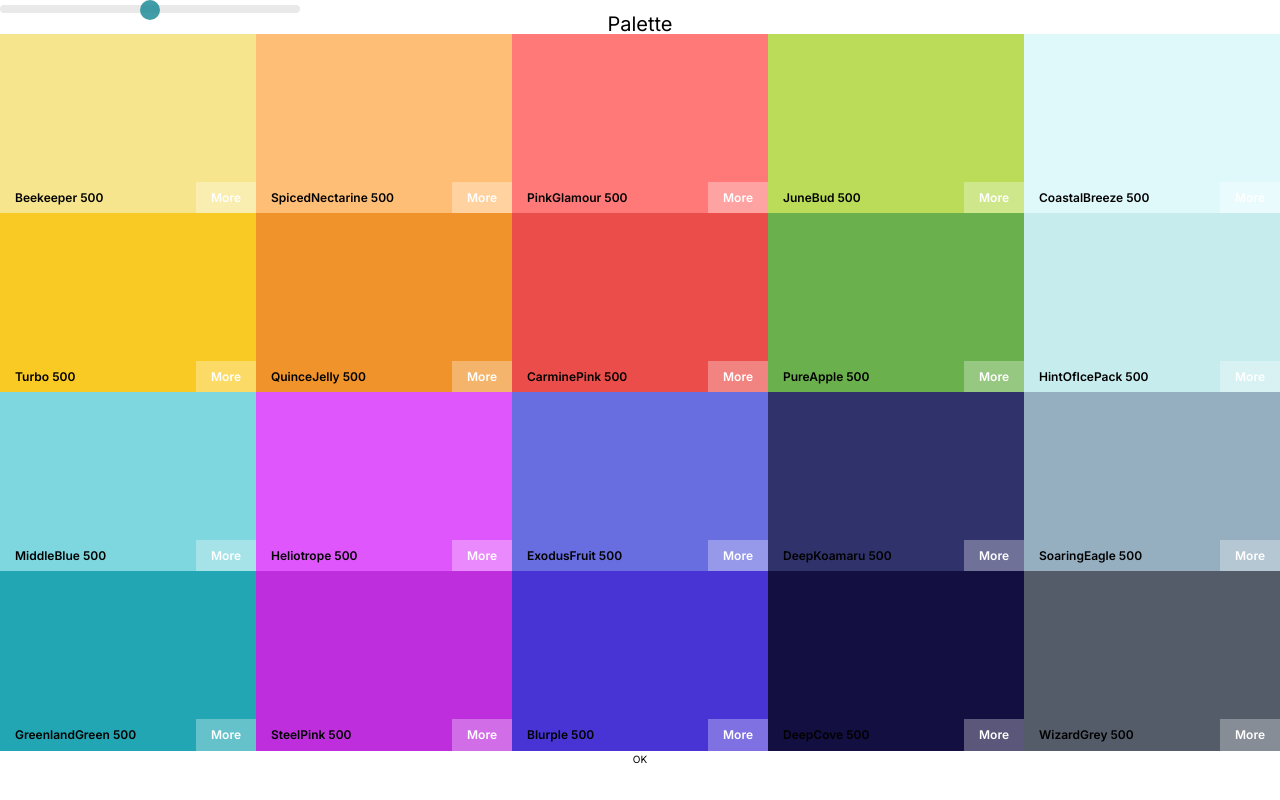
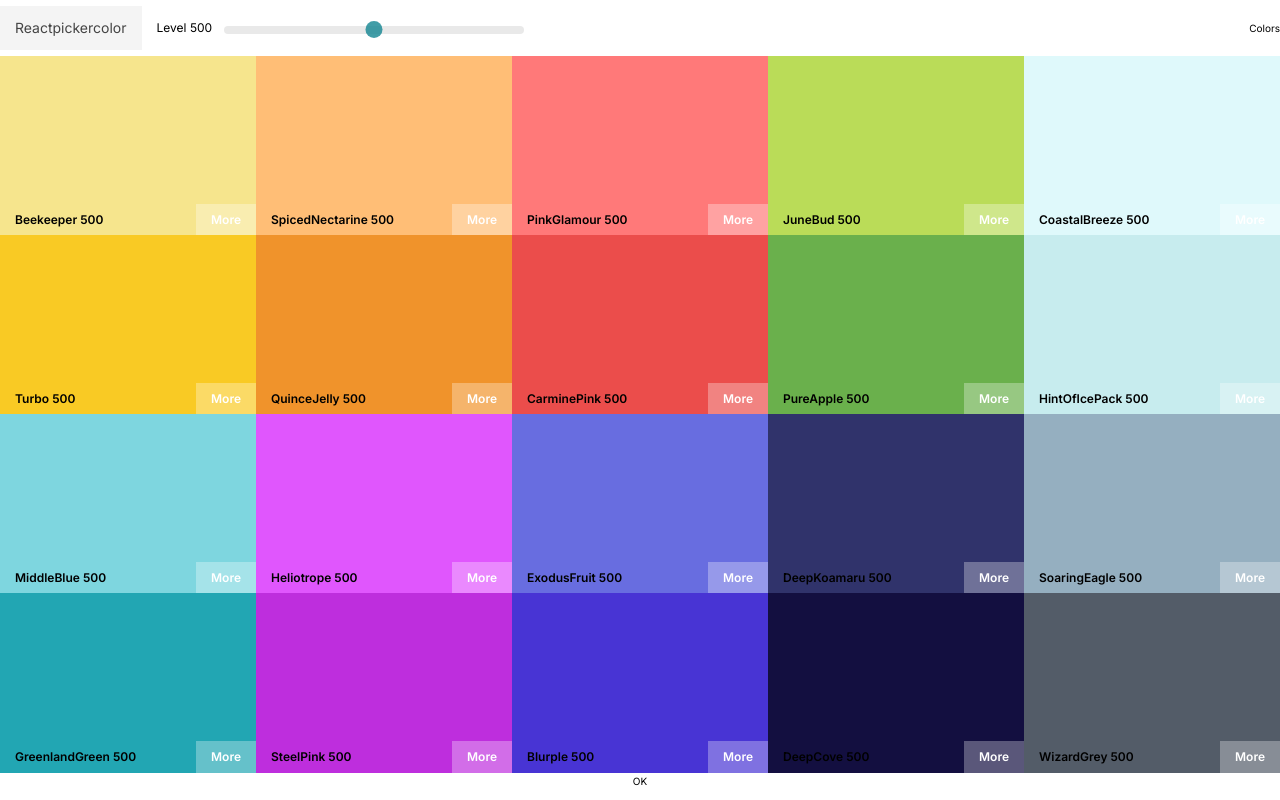
Before and after one commit to ElAlamiIdriss/React-Colors-Project, a React (Create React App) app: page / in a window 1280 px wide. Built offline with nearby package versions, Linux system fonts and the light colour scheme.

Commit message:
add navbar

```diff
--- a/src/App.js
+++ b/src/App.js
@@ -8,7 +8,6 @@ import Palette from "./components/Palette";
 
 class App extends Component {
   render() {
-    console.log(generatePalette(seedColors[4]));
     return (
       <div className="App">
         <Palette palette={generatePalette(seedColors[4])} />
--- /dev/null
+++ b/src/components/NavBar.css
@@ -0,0 +1,50 @@
+.NavBar {
+  display: flex;
+  justify-content: center;
+  align-items: center;
+  height: 7%;
+}
+
+.logo {
+  padding: 1.5rem;
+  background: #f4f4f4;
+  font-size: 1.4rem;
+}
+
+.logo a {
+  text-decoration: none;
+  color: #444;
+}
+
+.slider-container {
+  flex: 1;
+  display: flex;
+  justify-content: start;
+  align-items: center;
+  gap: 1.2rem;
+  padding: 1.5rem;
+  font-size: 1.2rem;
+}
+
+.slider {
+  width: 30rem;
+}
+
+.rc-slider-track {
+  background: transparent;
+}
+
+.rc-slider-rail {
+  height: 0.8rem;
+}
+
+.rc-slider-handle,
+.rc-slider-handle:active,
+.rc-slider-handle:focus {
+  background: #118491;
+  width: 1.7rem;
+  height: 1.7rem;
+  outline: none;
+  border: none;
+  box-shadow: none;
+}
--- /dev/null
+++ b/src/components/NavBar.js
@@ -0,0 +1,34 @@
+import React, { Component } from "react";
+import Slider from "rc-slider";
+
+import "rc-slider/assets/index.css";
+import "./NavBar.css";
+
+class NavBar extends Component {
+  render() {
+    const { level, changeLevel } = this.props;
+
+    return (
+      <div className="NavBar">
+        <div className="logo">
+          <a href="#">reactpickercolor</a>
+        </div>
+        <div className="slider-container">
+          <span>level {level}</span>
+          <div className="slider">
+            <Slider
+              min={100}
+              max={900}
+              step={100}
+              value={level}
+              onChange={changeLevel}
+            />
+          </div>
+        </div>
+        <div className="colors">colors</div>
+      </div>
+    );
+  }
+}
+
+export default NavBar;
--- a/src/components/Palette.css
+++ b/src/components/Palette.css
@@ -6,26 +6,3 @@
 .palette-colors {
   height: 90%;
 }
-
-.slider {
-  width: 30rem;
-}
-
-.rc-slider-track {
-  background: transparent;
-}
-
-.rc-slider-rail {
-  height: 0.8rem;
-}
-
-.rc-slider-handle,
-.rc-slider-handle:active,
-.rc-slider-handle:focus {
-  background: #118491;
-  width: 2rem;
-  height: 2rem;
-  outline: none;
-  border: none;
-  box-shadow: none;
-}
--- a/src/components/Palette.js
+++ b/src/components/Palette.js
@@ -1,9 +1,8 @@
 import React, { Component } from "react";
-import Slider from "rc-slider";
 
-import "rc-slider/assets/index.css";
 import "./Palette.css";
 
+import NavBar from "./NavBar";
 import BoxColor from "./BoxColor";
 
 class Palette extends Component {
@@ -23,17 +22,7 @@ class Palette extends Component {
 
     return (
       <div className="Palette">
-        <div className="slider">
-          <Slider
-            min={100}
-            max={900}
-            step={100}
-            value={level}
-            onChange={this.changeLevel}
-          />
-        </div>
-
-        <h1 className="palette-title">Palette</h1>
+        <NavBar level={level} changeLevel={this.changeLevel} />
         <div className="palette-colors">{colorBoxes}</div>
         <footer>OK</footer>
       </div>
```
